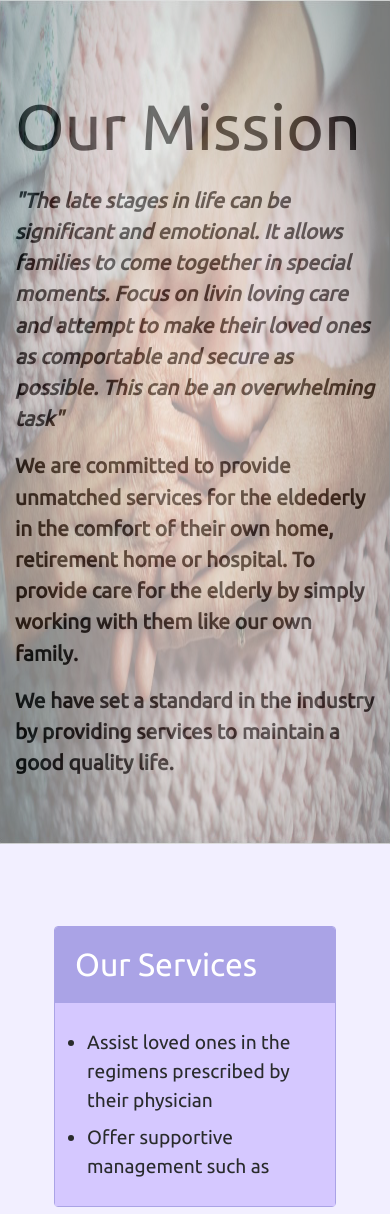
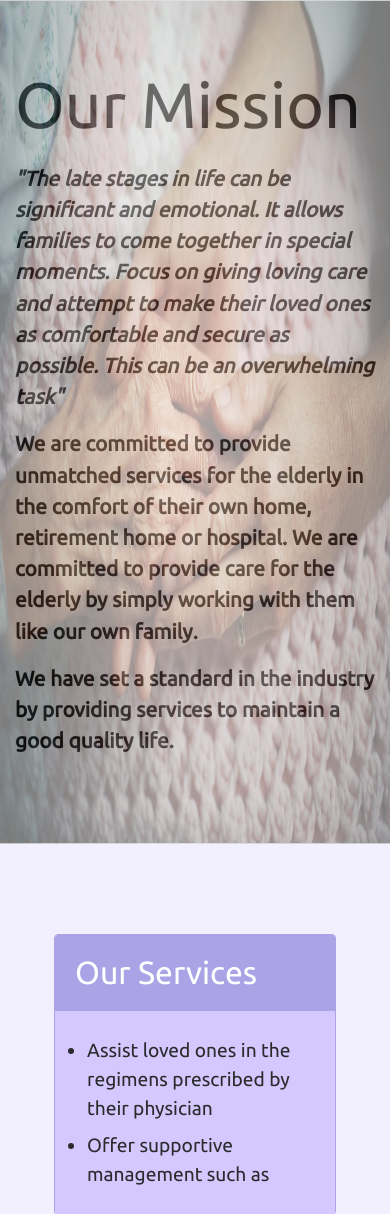
Before and after one commit to novellito/susans-care-agency, a PHP site: page / in a window 390 px wide. Shown: the part 110-1324 px from the top of the page. Run offline with PHP 8.4, Linux system fonts and the light colour scheme; some libraries are stand-ins or nearby versions.

Commit message:
adjust media queries padding top for jumbotron

```diff
--- a/components/navbar.php
+++ b/components/navbar.php
@@ -1,4 +1,4 @@
-<nav class="navbar navbar-toggleable-sm navbar-inverse">
+<nav class="navbar navbar-toggleable-sm navbar-inverse" role="navigation">
     <button class="navbar-toggler navbar-toggler-right" type="button" data-toggle="collapse" data-target="#collapseMenu" aria-controls="collapseMenu" aria-expanded="false" aria-label="Navigation Toggle">
         <span class="navbar-toggler-icon"></span>
     </button>
@@ -13,7 +13,7 @@
 
         <div class="collapse navbar-collapse" id="collapseMenu">
             <div class="navbar-nav">
-                <a class="nav-item nav-link active" href="index.php">Home</a>
+                <a class="nav-item nav-link" href="index.php">Home</a>
                 <a class="nav-item nav-link" href="staff.php">Our Staff</a>
                 <!--                <a class="nav-item nav-link" href="#">Testimonials</a>-->
                 <a class="nav-item nav-link" href="about.php">Contact Us</a>
--- a/css/media.css
+++ b/css/media.css
@@ -75,6 +75,11 @@
             font-size: 1em;
         }
         .display-2.mb-4 {
-            font-size: 4em;
+            font-size: 3em;
+
         }
+        .jumbotron {
+            padding-top: 5px;
+        }
+
     }
--- a/css/styles.css
+++ b/css/styles.css
@@ -28,6 +28,10 @@ body {
 nav {
     background-color: #323459;
     background-image: url(../assets/images/nursing2.jpg);
+}
+
+.jumbotron {
+            padding-top: 10px;
 }
 
 header#home {
--- a/index.php
+++ b/index.php
@@ -12,16 +12,14 @@
         include_once('./components/navbar.php')
         ?>
 
-            <header class="jumbotron jumbotron-fluid mb-4" id="home">
+            <header class="jumbotron jumbotron-fluid" id="home">
                 <div class="container outer">
                     <div class="display-2 mb-4" id="mission">Our Mission</div>
 
-                    <p style="font-style: italic;">"The late stages in life can be significant and emotional. It allows families to come together in special
-                        moments. Focus on livin loving care and attempt to make their loved ones as comportable and secure
-                        as possible. This can be an overwhelming task" </p>
+                    <p style="font-style: italic;">"The late stages in life can be significant and emotional. It allows families to come together in special moments. Focus on giving loving care and attempt to make their loved ones as comfortable and secure as possible. This can be an overwhelming task" </p>
 
-                    <p>We are committed to provide unmatched services for the eldederly in the comfort of their own home, retirement
-                        home or hospital. To provide care for the elderly by simply working with them like our own family.
+                    <p>We are committed to provide unmatched services for the elderly in the comfort of their own home, retirement
+                        home or hospital. We are committed to provide care for the elderly by simply working with them like our own family.
                     </p>
 
                     <p>We have set a standard in the industry by providing services to maintain a good quality life.</p>
```
